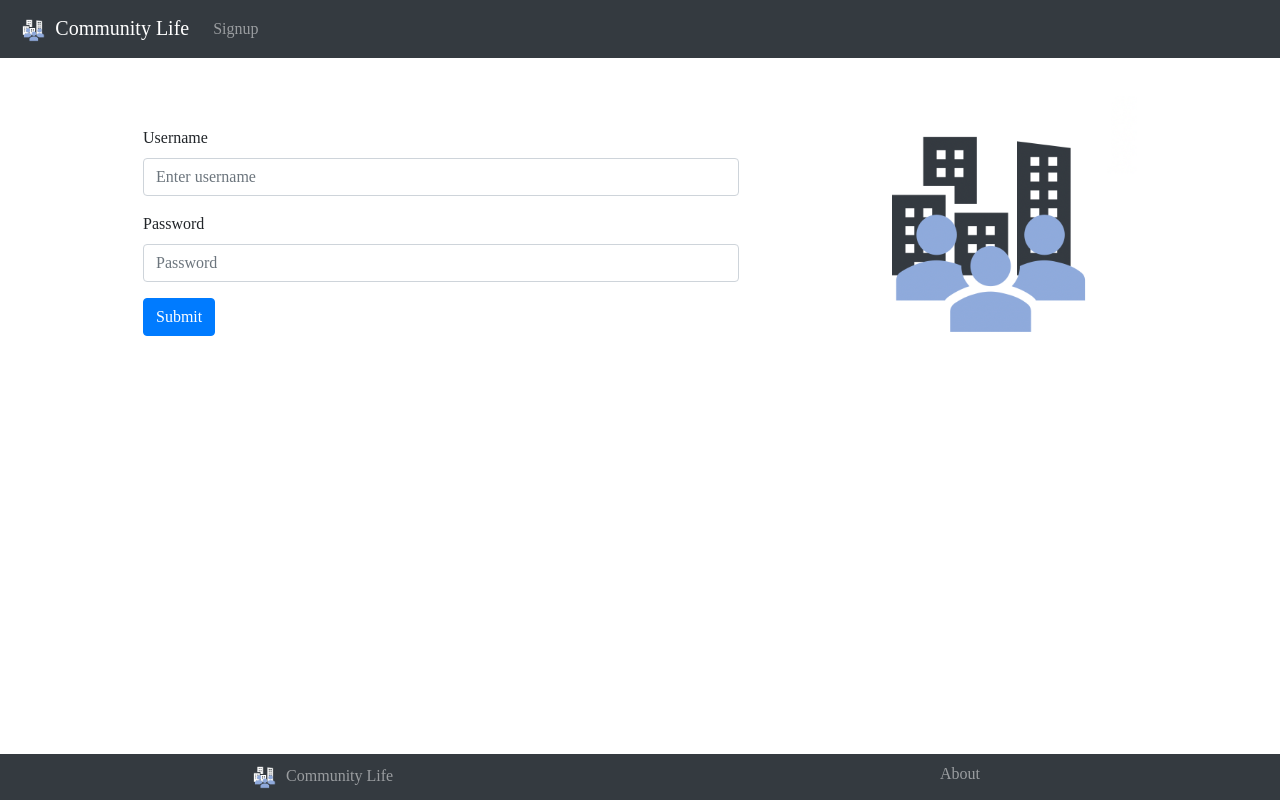
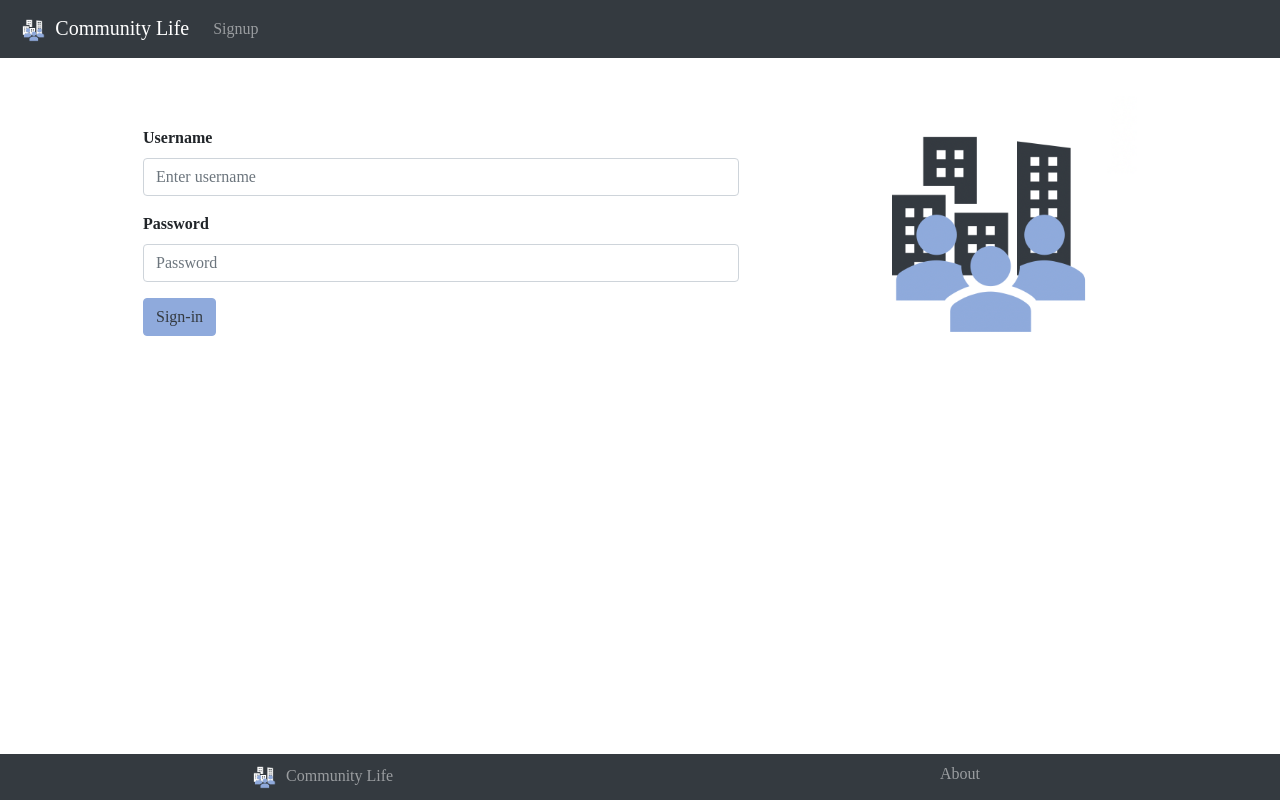
Before and after one commit to MarciaAdler/CommunityEsse, a React (Create React App) app in the folder client/: page / in a window 1280 px wide. Built offline with nearby package versions, Linux system fonts and the light colour scheme; a web font is replaced by a local one.

Commit message:
styling of buttons

```diff
--- a/client/src/App.sass
+++ b/client/src/App.sass
@@ -2,7 +2,8 @@
 
 $darkblue: #235789
 $purple: #9BA2FF
-$jet: #30332E
+$jet: #343A40
+$grey: #8FAADC
 
 body
   padding-top: 66px
@@ -15,8 +16,15 @@ body
 a
   color: $darkblue
   &:hover
-    color: $purple
-
+    color: $grey
+.button
+  background-color: $grey
+  color: $jet
+  border-color: $grey
+  &:hover
+    background-color: $jet
+    color: $grey
+    border-color: $jet
 .header
   &--navbar
     @include media-breakpoint-only(xs)
@@ -142,11 +150,11 @@ a
     background-color: #FFFFFF
     font-weight: bold
     position: absolute
-    top: 25px
+    top: 50px
     right: 20px
     &:hover
-      background-color: $red
-      color: $white
+      // background-color: $grey
+      color: darkred
 .notifications
   &--container
     margin-top: 20px
@@ -166,8 +174,8 @@ a
     top: 50px
     right: 20px
     &:hover
-      background-color: $red
-      color: $white
+      // background-color: $grey
+      color: darkred
   &--read-btn
     color: $darkblue
     // border: 1px solid $red;
@@ -176,8 +184,22 @@ a
     position: absolute
     top: 10px
     right: 20px
+    border-radius: 2em
     &:hover
-      background-color: $jet
+      background-color: $grey
+      color: $white
+  &--hide-btn
+    color: $darkblue
+    // border: 1px solid $red;
+    border: none
+    background-color: #FFFFFF
+    // font-weight: bold
+    position: absolute
+    top: 50px
+    right: 20px
+    border-radius: 2em
+    &:hover
+      background-color: $grey
       color: $white
 .post-messages
   &--container
--- a/client/src/components/Inbox.js
+++ b/client/src/components/Inbox.js
@@ -72,16 +72,16 @@ export default function Inbox() {
                     </Accordion.Toggle>
                     {message.read === false ? (
                       <button
-                        className="view-notification--delete-btn"
+                        className="view-notification--read-btn"
                         onClick={() => {
                           markMessageAsRead(message.id);
                         }}
                       >
-                        Read
+                        Mark as Read
                       </button>
                     ) : (
                       <button
-                        className="view-notification--delete-btn"
+                        className="view-notification--hide-btn"
                         onClick={() => {
                           inboxHide(message.id);
                         }}
--- a/client/src/components/LoginForm.js
+++ b/client/src/components/LoginForm.js
@@ -58,7 +58,9 @@ export default function LoginForm() {
     <div className="loginform--wrapper">
       <Form className="loginform--form div-to-align">
         <Form.Group controlId="formUsername">
-          <Form.Label>Username</Form.Label>
+          <Form.Label>
+            <strong>Username</strong>
+          </Form.Label>
           <Form.Control
             type="text"
             placeholder="Enter username"
@@ -67,7 +69,9 @@ export default function LoginForm() {
         </Form.Group>
 
         <Form.Group controlId="formBasicPassword">
-          <Form.Label>Password</Form.Label>
+          <Form.Label>
+            <strong>Password</strong>
+          </Form.Label>
           <Form.Control
             type="password"
             placeholder="Password"
@@ -75,8 +79,8 @@ export default function LoginForm() {
           />
         </Form.Group>
 
-        <Button variant="primary" type="submit" onClick={login}>
-          Submit
+        <Button className="button" type="submit" onClick={login}>
+          Sign-in
         </Button>
       </Form>
       {renderRedirect()}
--- a/client/src/components/PostAnnouncement.js
+++ b/client/src/components/PostAnnouncement.js
@@ -25,8 +25,8 @@ export default function PostAnnouncement() {
         <Form.Group controlId="announcement-form">
           <Form.Control as="textarea" rows="5" ref={postRef} />
         </Form.Group>
-        <Button variant="primary" type="submit" onClick={createPost}>
-          Submit
+        <Button className="button" type="submit" onClick={createPost}>
+          Post
         </Button>
       </Form>
     </div>
--- a/client/src/components/PostBulletinBoard.js
+++ b/client/src/components/PostBulletinBoard.js
@@ -26,8 +26,8 @@ export default function PostAnnouncement() {
         <Form.Group controlId="bulletin-form">
           <Form.Control as="textarea" rows="5" ref={postRef} />
         </Form.Group>
-        <Button variant="primary" type="submit" onClick={createPost}>
-          Submit
+        <Button className="button" type="submit" onClick={createPost}>
+          Post
         </Button>
       </Form>
     </div>
--- a/client/src/components/PostMessages.js
+++ b/client/src/components/PostMessages.js
@@ -75,8 +75,8 @@ export default function PostMessages() {
         <Form.Group controlId="message-form">
           <Form.Control as="textarea" rows="5" ref={postRef} />
         </Form.Group>
-        <Button variant="primary" type="submit" onClick={createMessage}>
-          Submit
+        <Button className="button" type="submit" onClick={createMessage}>
+          Send
         </Button>
       </Form>
     </div>
--- a/client/src/components/PostNotification.js
+++ b/client/src/components/PostNotification.js
@@ -83,8 +83,8 @@ export default function PostNotification() {
         <Form.Group controlId="notification-apt-form">
           <Form.Control as="textarea" rows="5" ref={postRef} />
         </Form.Group>
-        <button className="btn" type="submit" onClick={createPost}>
-          Submit
+        <button className="button" type="submit" onClick={createPost}>
+          Send
         </button>
       </Form>
     </div>
--- a/client/src/components/ProfileForm.js
+++ b/client/src/components/ProfileForm.js
@@ -125,7 +125,7 @@ export default function ProfileForm() {
         </Form.Row>
 
         <Button
-          variant="primary"
+          className="button"
           onClick={() => {
             updateUser(state.currentUser.id);
           }}
--- a/client/src/components/SignupForm.js
+++ b/client/src/components/SignupForm.js
@@ -142,9 +142,17 @@ export default function SignupForm() {
         </Form.Row>
         <Form.Row className="justify-content-center">
           <Col className="col-8">
-            <Button variant="primary" type="submit" onClick={signUp}>
+            <Button className="button" type="submit" onClick={signUp}>
               Submit
             </Button>
+
+            <span>
+              &nbsp; If you already have an account{" "}
+              <a href="/">
+                <strong>click here</strong>
+              </a>{" "}
+              to login
+            </span>
             {renderRedirect()}
           </Col>
         </Form.Row>
--- a/client/src/components/ViewMyNotifications.js
+++ b/client/src/components/ViewMyNotifications.js
@@ -59,7 +59,7 @@ export default function ViewNotification() {
                         markAsRead(notification.id);
                       }}
                     >
-                      read
+                      Mark as Read
                     </button>
                   ) : (
                     ""
```
